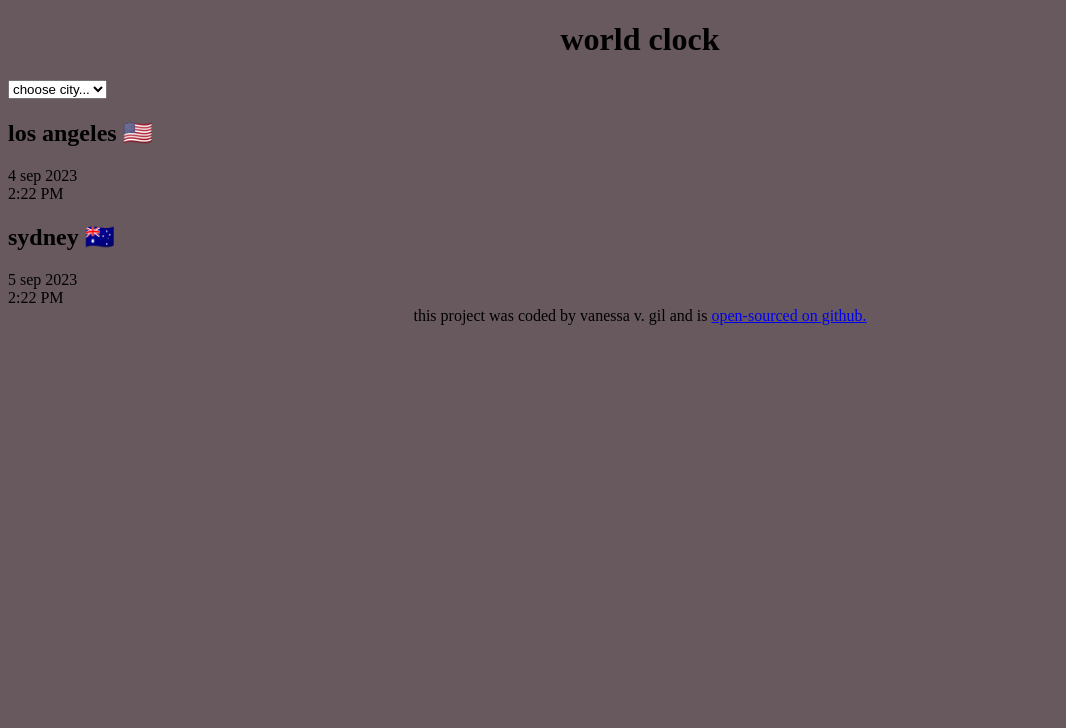
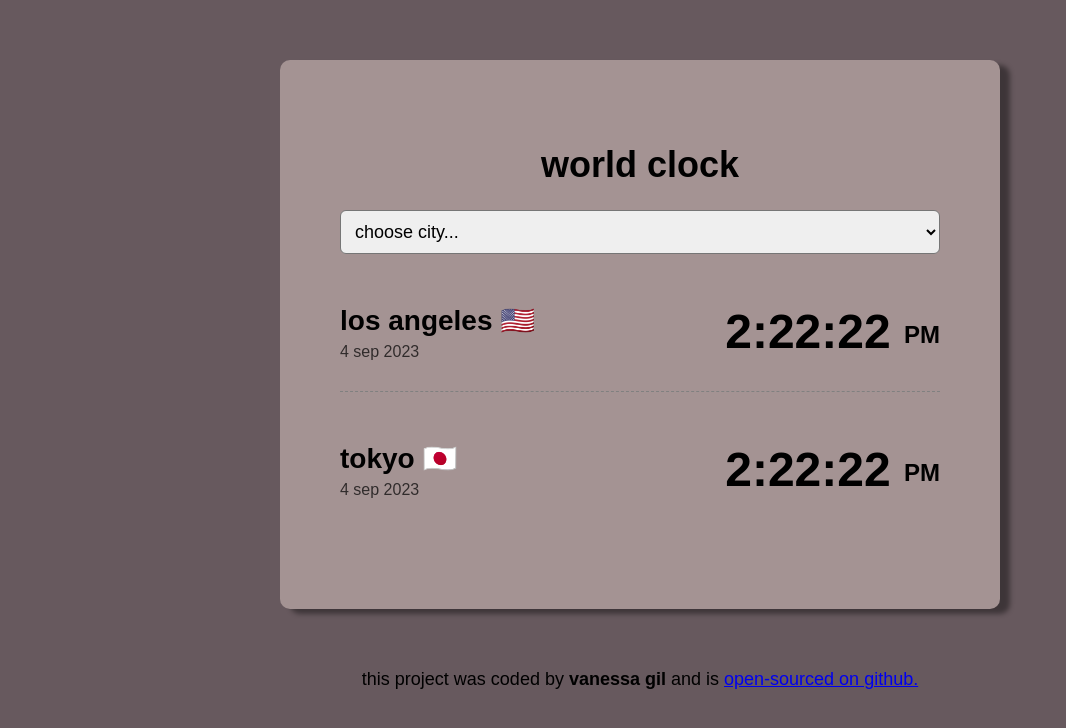
Before and after one commit to vanessavgil/world-clock, a plain HTML site: page index.html in a window 1280 px wide. Shown: the whole page, without its empty margins (0-1066 px from the left). Drawn offline with Linux system fonts and the light colour scheme.

Commit message:
added css styling to the page

```diff
--- a/css/styles.css
+++ b/css/styles.css
@@ -1,11 +1,65 @@
 body {
     background-color: #67595E;
+    font-family: sans-serif;
 }
 
+.container{
+    max-width: 600px;
+    display: block;
+    margin: 60px auto;
+    background-color: #A49393;
+    padding: 60px;
+    border: #5C4E4E;
+    border-radius: 10px;
+    box-shadow: 10px 5px 5px rgba(0,0, 0, 0.4);
+}
+
+select {
+    display: block;
+    width: 100%;
+    padding: 10px;
+    border-radius: 6px;
+    font-size: 18px;
+}
 h1{
+    font-family: sans-serif;
     text-align: center;
+    font-size: 36px;
 }
+
+h2{
+    margin: 0 0 6px;
+    font-size: 28px;
+}
+
+.date {
+    opacity: 0.7;
+}
+.city{
+    display: flex;
+    margin: 20px 0;
+    justify-content: space-between;
+    padding: 30px 0;
+    border-bottom: 1px dashed grey;
+}
+.city:last-child{
+    border: none;
+}
+
+.time {
+font-size: 48px;
+font-weight: bold;
+}
+
+.time small{
+    font-size: 24px;
+    line-height: 36px;
+    vertical-align: middle;
+}
+
 
 footer{
     text-align: center;
+    font-size: 18px;
+    color: (0, 0, 0, 0.6);
 }
--- a/index.html
+++ b/index.html
@@ -19,17 +19,23 @@
 <option value="" class="">buenos aires</option>
 </select>
 <div class="city">
+    <div>
     <h2>los angeles 🇺🇸</h2>
 <div class="date">4 sep 2023</div>
-<div class="time">2:22 PM</div>
+</div>
+<div class="time">2:22:22 <small>PM </small>
+</div>
 </div>
 <div class="city">
-    <h2>sydney 🇦🇺</h2>
-<div class="date"> 5 sep 2023</div>
-<div class="time">2:22 PM</div>
+    <div>
+    <h2>tokyo 🇯🇵</h2>
+<div class="date">4 sep 2023</div>
+</div>
+<div class="time">2:22:22 <small>PM </small>
+</div>
 </div>
     </div>
-    <footer>this project was coded by vanessa v. gil and is <a href="https://github.com/vanessavgil/world-clock" target="_blank"> open-sourced on github.</a></footer>
+    <footer>this project was coded by <strong> vanessa gil </strong> and is <a href="https://github.com/vanessavgil/world-clock" target="_blank"> open-sourced on github.</a></footer>
 
     <script src="javascript/index.js"></script>
 </body>
```
